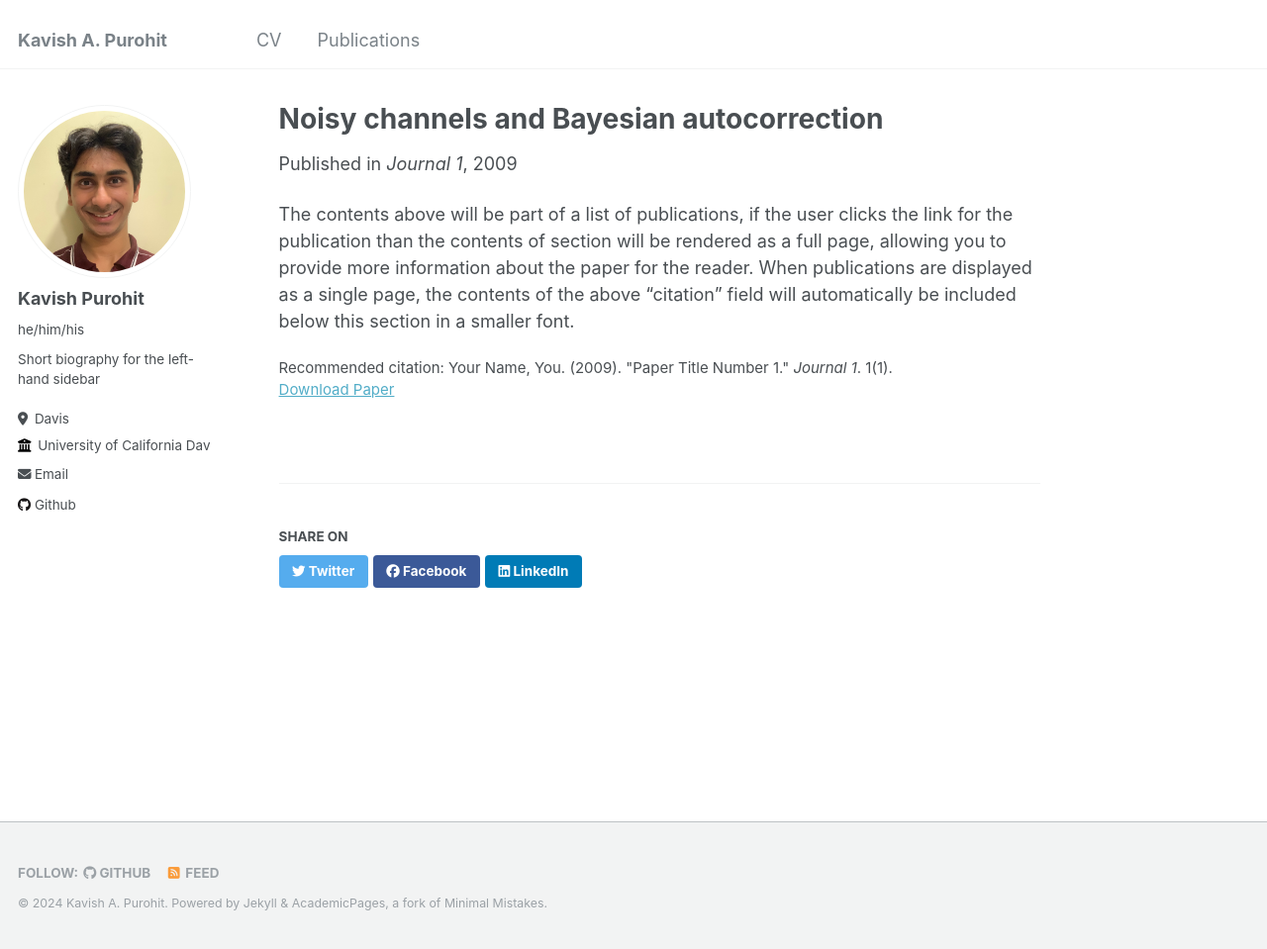
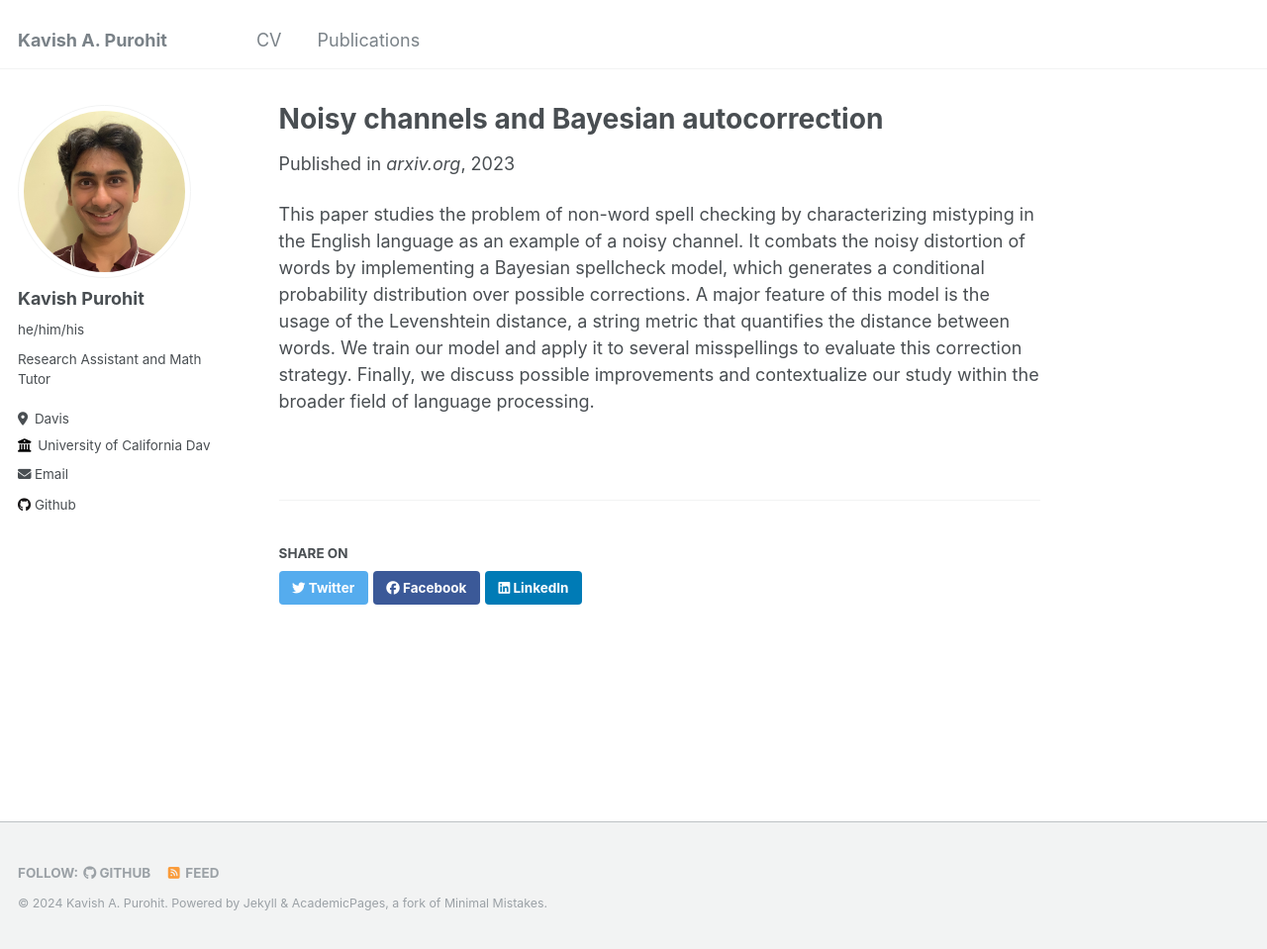
Before and after one commit to kapurohi/kapurohi.github.io, a Jekyll site: the page built from _publications/Noisy_channels_and_Bayesian_autocorrection.md, in a window 1280 px wide and 959 px high. Shown: the whole window at 99% size. Built offline with Jekyll 4.4.1, drawn with Linux system fonts in a browser that asks for light colours.

Commit message:
<page change>

```diff
--- a/_config.yml
+++ b/_config.yml
@@ -24,7 +24,7 @@ author:
   avatar           : "profile.png"
   name             : "Kavish Purohit"
   pronouns         : "he/him/his"
-  bio              : "Short biography for the left-hand sidebar"
+  bio              : "Research Assistant and Math Tutor"
   location         : "Davis"
   employer         : "University of California Davis"
   uri              : # URL
--- a/_publications/2009-10-01-paper-title-number-1.md
+++ /dev/null
@@ -1,13 +0,0 @@
----
-title: "Noisy channels and Bayesian autocorrection"
-collection: publications
-permalink: /publication/noisy-channels-and-bayesian-autocorrection
-excerpt: 'This paper is about the number 1. The number 2 is left for future work.'
-date: 2009-10-01
-venue: 'Journal 1'
-# slidesurl: 'http://academicpages.github.io/files/slides1.pdf'
-paperurl: 'https://github.com/kapurohi/kapurohi.github.io/files/Noisy channels and Bayesian autocorrection.pdf'
-citation: 'Your Name, You. (2009). &quot;Paper Title Number 1.&quot; <i>Journal 1</i>. 1(1).'
----
-
-The contents above will be part of a list of publications, if the user clicks the link for the publication than the contents of section will be rendered as a full page, allowing you to provide more information about the paper for the reader. When publications are displayed as a single page, the contents of the above "citation" field will automatically be included below this section in a smaller font.
--- /dev/null
+++ b/_publications/Noisy_channels_and_Bayesian_autocorrection.md
@@ -0,0 +1,14 @@
+---
+title: "Noisy channels and Bayesian autocorrection"
+collection: publications
+permalink: /publication/noisy-channels-and-bayesian-autocorrection
+excerpt: 'This paper is about the concept of noisy channels in Information Theory.'
+date: June 8, 2023
+venue: 'arxiv.org'
+# slidesurl: 'http://academicpages.github.io/files/slides1.pdf'
+paperurl: 'https://github.com/kapurohi/kapurohi.github.io/files/Noisy_channels_and_Bayesian_autocorrection.pdf'
+# citation: 'Purohit, Kavish. &quot;Noisy channels and Bayesian autocorrection.&quot; (2023).'
+# citation: 'Your Name, You. (2009). &quot;Paper Title Number 1.&quot; <i>Journal 1</i>. 1(1).'
+---
+
+This paper studies the problem of non-word spell checking by characterizing mistyping in the English language as an example of a noisy channel. It combats the noisy distortion of words by implementing a Bayesian spellcheck model, which generates a conditional probability distribution over possible corrections. A major feature of this model is the usage of the Levenshtein distance, a string metric that quantifies the distance between words. We train our model and apply it to several misspellings to evaluate this correction strategy. Finally, we discuss possible improvements and contextualize our study within the broader field of language processing.
```
Also changed, not shown: _pages/about.md (+6 -0 lines), 1 other file.
